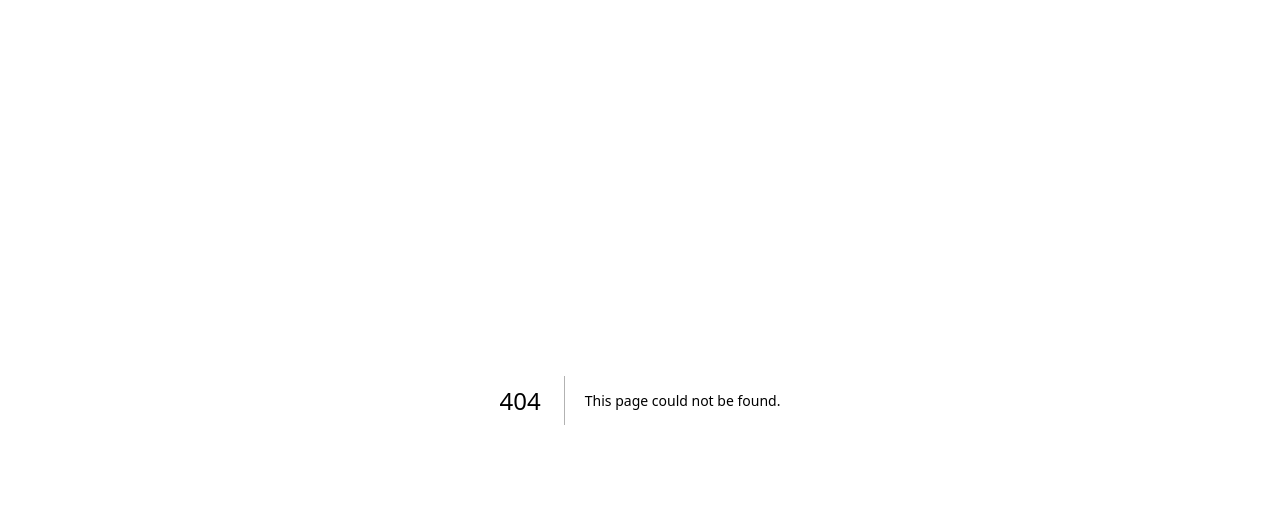
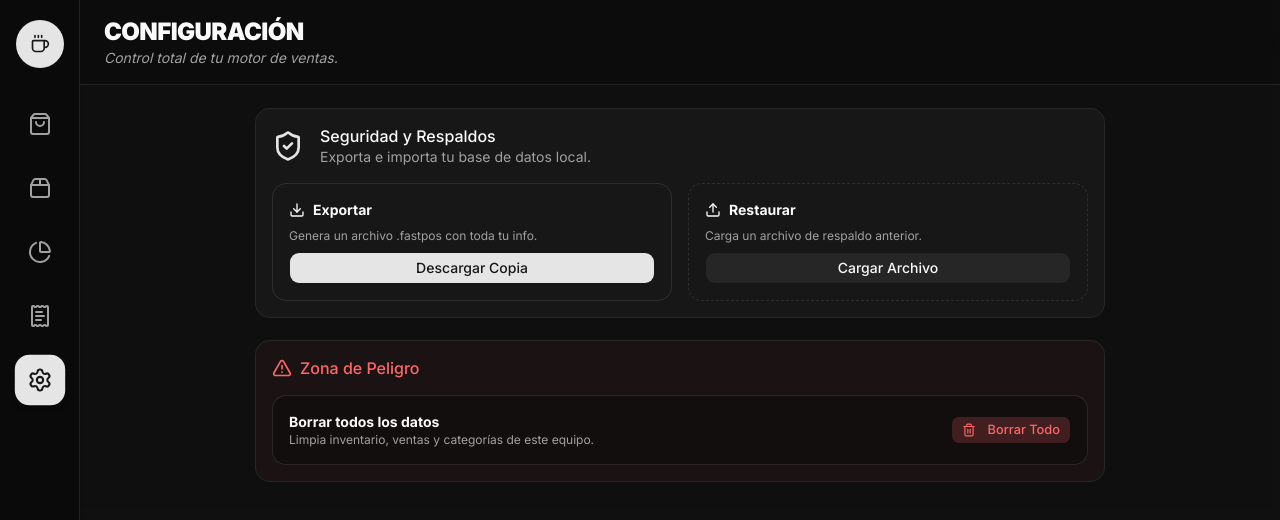
Before and after one commit to poyectosjesus-ui/fast-pos, a Next.js app: page /settings in a window 1280 px wide. Before the commit this address had no page. Shown: the top 520 px of the page. Built offline with nearby package versions, Linux system fonts and the light colour scheme.

Commit message:
feat: Implement settings page for database backup, restore, and data clearing, updating sidebar navigation and adding `dexie-export-import` dependency.

```diff
--- a/package.json
+++ b/package.json
@@ -15,6 +15,7 @@
     "class-variance-authority": "^0.7.1",
     "clsx": "^2.1.1",
     "dexie": "^4.3.0",
+    "dexie-export-import": "^4.1.4",
     "dexie-react-hooks": "^4.2.0",
     "lucide-react": "^0.577.0",
     "next": "16.1.6",
--- /dev/null
+++ b/src/app/settings/page.tsx
@@ -0,0 +1,159 @@
+"use client";
+
+/**
+ * Página de Ajustes y Configuración
+ *
+ * FUENTE DE VERDAD: Fase 6.2 - Sistema de Seguridad de Datos
+ */
+
+import { useState } from "react";
+import { Sidebar } from "@/components/layout/sidebar";
+import { Card, CardContent, CardDescription, CardHeader, CardTitle } from "@/components/ui/card";
+import { Button } from "@/components/ui/button";
+import { toast } from "sonner";
+import { Download, Upload, ShieldCheck, AlertTriangle, RefreshCcw, Trash2 } from "lucide-react";
+import { db } from "@/lib/db";
+
+export default function SettingsPage() {
+  const [isExporting, setIsExporting] = useState(false);
+  const [isImporting, setIsImporting] = useState(false);
+
+  // Función para descargar el respaldo físico (.fastpos)
+  const handleExport = async () => {
+    setIsExporting(true);
+    try {
+      // Importación dinámica para evitar errores de SSR
+      const { exportDB } = await import("dexie-export-import");
+      const blob = await exportDB(db, { prettyJson: true });
+      const url = URL.createObjectURL(blob);
+      const link = document.createElement("a");
+      const date = new Date().toISOString().split('T')[0];
+
+      link.href = url;
+      link.download = `respaldo-fastpos-${date}.fastpos`;
+      document.body.appendChild(link);
+      link.click();
+      document.body.removeChild(link);
+
+      toast.success("¡Respaldo generado!", {
+        description: "Guarda este archivo en un lugar seguro."
+      });
+    } catch (error) {
+      console.error(error);
+      toast.error("Error al exportar");
+    } finally {
+      setIsExporting(false);
+    }
+  };
+
+  // Función para restaurar la base de datos desde un archivo
+  const handleImport = async (e: React.ChangeEvent<HTMLInputElement>) => {
+    const file = e.target.files?.[0];
+    if (!file) return;
+
+    if (!confirm("🚨 ¿BORRAR TODO Y RESTAURAR? Esta acción reemplazará tus datos actuales.")) {
+      e.target.value = "";
+      return;
+    }
+
+    setIsImporting(true);
+    try {
+      const { importDB } = await import("dexie-export-import");
+      await importDB(file, {
+        acceptNameDiff: true,
+        acceptVersionDiff: true,
+        acceptMissingTables: true,
+        acceptChangedIndex: true
+      } as any);
+
+      toast.success("Restauración exitosa", { description: "Reiniciando app..." });
+      setTimeout(() => window.location.reload(), 1500);
+    } catch (error: any) {
+      console.error(error);
+      toast.error("Fallo la importación", { description: error.message });
+    } finally {
+      setIsImporting(false);
+      e.target.value = "";
+    }
+  };
+
+  // Función de borrado total (Nuke)
+  const handleNuke = async () => {
+    const c1 = confirm("⚠️ ¿Borrar absolutamente todo el inventario y ventas?");
+    if (!c1) return;
+    const c2 = confirm("ESTA ACCIÓN ES IRREVERSIBLE. ¿Continuar?");
+    if (!c2) return;
+
+    try {
+      await db.transaction('rw', [db.products, db.categories, db.orders], async () => {
+        await Promise.all([
+          db.products.clear(),
+          db.categories.clear(),
+          db.orders.clear()
+        ]);
+      });
+      toast.success("Sistema limpio");
+      setTimeout(() => window.location.reload(), 1000);
+    } catch (error) {
+      toast.error("Error al borrar datos");
+    }
+  };
+
+  return (
+    <div className="flex h-screen bg-muted/20">
+      <Sidebar />
+      <main className="flex-1 flex flex-col sm:pl-20 overflow-hidden">
+        <header className="sticky top-0 z-20 bg-background/50 backdrop-blur-xl border-b px-6 py-4">
+          <h1 className="text-2xl font-black tracking-tight uppercase">Configuración</h1>
+          <p className="text-sm text-muted-foreground italic">Control total de tu motor de ventas.</p>
+        </header>
+
+        <div className="flex-1 overflow-y-auto p-4 sm:p-6 max-w-4xl mx-auto w-full space-y-6">
+          <Card>
+            <CardHeader className="flex flex-row items-center gap-4">
+              <ShieldCheck className="h-8 w-8 text-primary" />
+              <div>
+                <CardTitle>Seguridad y Respaldos</CardTitle>
+                <CardDescription>Exporta e importa tu base de datos local.</CardDescription>
+              </div>
+            </CardHeader>
+            <CardContent className="grid grid-cols-1 md:grid-cols-2 gap-4">
+              <div className="space-y-2 border p-4 rounded-xl">
+                <p className="font-bold text-sm flex items-center gap-2"><Download className="h-4 w-4" /> Exportar</p>
+                <p className="text-xs text-muted-foreground">Genera un archivo .fastpos con toda tu info.</p>
+                <Button className="w-full" onClick={handleExport} disabled={isExporting || isImporting}>
+                  {isExporting ? "Generando..." : "Descargar Copia"}
+                </Button>
+              </div>
+              <div className="space-y-2 border p-4 rounded-xl border-dashed">
+                <p className="font-bold text-sm flex items-center gap-2"><Upload className="h-4 w-4" /> Restaurar</p>
+                <p className="text-xs text-muted-foreground">Carga un archivo de respaldo anterior.</p>
+                <div className="relative">
+                  <input type="file" accept=".fastpos" className="absolute inset-0 opacity-0 cursor-pointer" onChange={handleImport} />
+                  <Button variant="secondary" className="w-full" disabled={isExporting || isImporting}>
+                    {isImporting ? "Importando..." : "Cargar Archivo"}
+                  </Button>
+                </div>
+              </div>
+            </CardContent>
+          </Card>
+
+          <Card className="border-destructive/20 bg-destructive/5">
+            <CardHeader>
+              <CardTitle className="text-destructive flex items-center gap-2"><AlertTriangle className="h-5 w-5" /> Zona de Peligro</CardTitle>
+            </CardHeader>
+            <CardContent>
+              <div className="flex items-center justify-between p-4 border rounded-xl bg-background/50">
+                <div>
+                  <p className="font-bold text-sm">Borrar todos los datos</p>
+                  <p className="text-xs text-muted-foreground">Limpia inventario, ventas y categorías de este equipo.</p>
+                </div>
+                <Button variant="destructive" size="sm" onClick={handleNuke}><Trash2 className="h-4 w-4 mr-2" /> Borrar Todo</Button>
+              </div>
+            </CardContent>
+          </Card>
+        </div>
+      </main>
+    </div>
+  );
+}
--- a/src/components/layout/sidebar.tsx
+++ b/src/components/layout/sidebar.tsx
@@ -1,34 +1,50 @@
 import Link from "next/link";
-import { Coffee, Home, Package2, PieChart, Settings, ShoppingBag, ReceiptText } from "lucide-react";
+import { usePathname } from "next/navigation";
+import { Coffee, Package2, PieChart, Settings, ShoppingBag, ReceiptText } from "lucide-react";
 import { Button } from "@/components/ui/button";
+import { cn } from "@/lib/utils";
 
 export function Sidebar() {
+  const pathname = usePathname();
+
+  const navItems = [
+    { href: "/", label: "POS", icon: ShoppingBag },
+    { href: "/products", label: "Catálogo", icon: Package2 },
+    { href: "/analytics", label: "Analítica", icon: PieChart },
+    { href: "/history", label: "Historial", icon: ReceiptText },
+    { href: "/settings", label: "Ajustes", icon: Settings },
+  ];
+
   return (
-    <aside className="fixed inset-y-0 left-0 z-10 w-20 flex-col border-r bg-background sm:flex hidden">
+    <aside className="fixed inset-y-0 left-0 z-10 w-20 flex-col border-r bg-background sm:flex hidden shadow-sm">
       <div className="flex flex-col items-center gap-4 px-2 sm:py-5">
         <Link
           href="/"
-          className="group flex h-10 w-10 shrink-0 items-center justify-center gap-2 rounded-full bg-primary text-lg font-semibold text-primary-foreground md:h-12 md:w-12 md:text-base"
+          className="group flex h-10 w-10 shrink-0 items-center justify-center gap-2 rounded-full bg-primary text-lg font-semibold text-primary-foreground md:h-12 md:w-12 md:text-base mb-4"
         >
           <Coffee className="h-5 w-5 transition-all group-hover:scale-110" />
           <span className="sr-only">Fast POS</span>
         </Link>
-        <nav className="flex flex-col gap-4 mt-8">
-          <Link href="/" aria-label="POS" className="flex h-12 w-12 items-center justify-center rounded-xl bg-muted text-foreground hover:bg-muted/80">
-            <ShoppingBag className="h-6 w-6" />
-          </Link>
-          <Link href="/products" aria-label="Products" className="flex h-12 w-12 items-center justify-center rounded-xl text-muted-foreground hover:bg-muted hover:text-foreground">
-            <Package2 className="h-6 w-6" />
-          </Link>
-          <Link href="/analytics" aria-label="Analítica" className="flex h-12 w-12 items-center justify-center rounded-xl text-muted-foreground hover:bg-muted hover:text-foreground">
-            <PieChart className="h-6 w-6" />
-          </Link>
-          <Link href="/history" aria-label="Historial" className="flex h-12 w-12 items-center justify-center rounded-xl text-muted-foreground hover:bg-muted hover:text-foreground">
-            <ReceiptText className="h-6 w-6" />
-          </Link>
-          <Link href="/settings" aria-label="Settings" className="flex h-12 w-12 items-center justify-center rounded-xl text-muted-foreground hover:bg-muted hover:text-foreground">
-            <Settings className="h-6 w-6" />
-          </Link>
+        <nav className="flex flex-col gap-4">
+          {navItems.map((item) => {
+            const isActive = pathname === item.href;
+            const Icon = item.icon;
+            return (
+              <Link
+                key={item.href}
+                href={item.href}
+                aria-label={item.label}
+                className={cn(
+                  "flex h-12 w-12 items-center justify-center rounded-xl transition-all duration-200",
+                  isActive
+                    ? "bg-primary text-primary-foreground shadow-md scale-105"
+                    : "text-muted-foreground hover:bg-muted hover:text-foreground"
+                )}
+              >
+                <Icon className="h-6 w-6" />
+              </Link>
+            );
+          })}
         </nav>
       </div>
     </aside>
```
Also changed, not shown: 1 other file (tests, documents, lock files or other folders).
